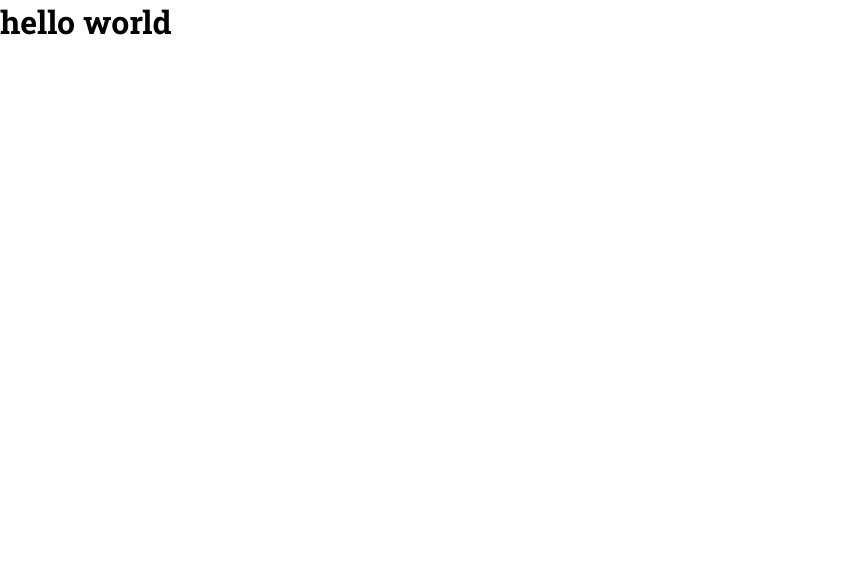
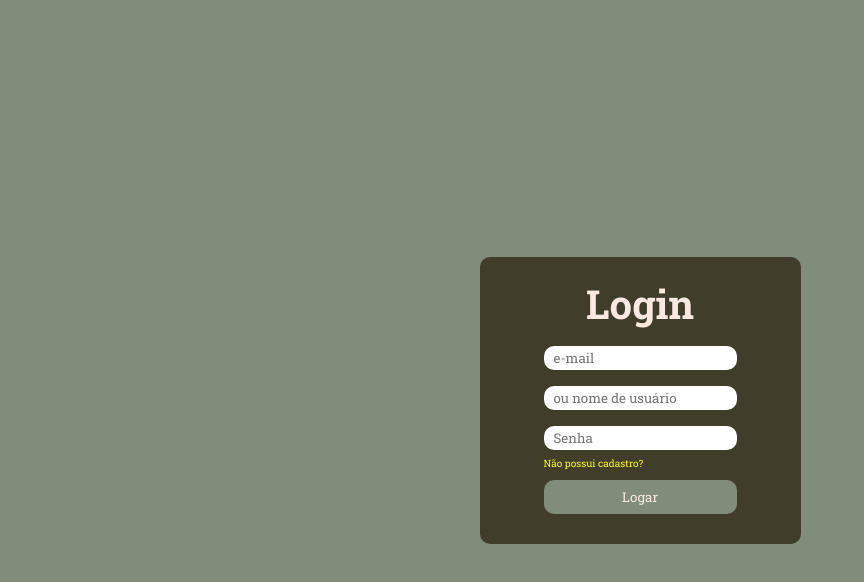
Before and after one commit to ssamapio3008/personal-blog-frontend, a React (Vite) app: page / in a window 1280 px wide. Shown: the top 582 px of the page, without its empty margins (0-864 px from the left). Built offline with nearby package versions, Linux system fonts and the light colour scheme.

Commit message:
useState addicted on values of login

```diff
--- a/src/components/Input/index.jsx
+++ b/src/components/Input/index.jsx
@@ -1,15 +1,11 @@
 import { Container } from "./style";
 
-export function Input({...rest}) {
-
+export function Input({onChange, ...rest}) {
     return(
-
         <Container>
-
-            <input {...rest} />
-
+            <input
+            onChange={onChange}
+            {...rest} />
         </Container>
-
     );
-
 }
--- a/src/hooks/AuthContext.jsx
+++ b/src/hooks/AuthContext.jsx
@@ -5,7 +5,7 @@ export const AuthContext = createContext({})
 
 const AuthProvider = ({children}) => {
 
-  const [data, setData] = useState({user : "name"})
+  const [data, setData] = useState({})
 
   const login = async({email, username,password}) => {
     try{
--- a/src/pages/login/index.jsx
+++ b/src/pages/login/index.jsx
@@ -4,8 +4,17 @@ import { Input } from "../../components/Input";
 import { Button } from "../../components/Button";
 import { Button_text } from "../../components/Button_text";
 import { Screen_log } from "../../components/Screen_log";
+import { useEffect, useState } from "react";
 
 export function Login() {
+
+  const [username, setUsername] = useState('')
+  const [password, setPassword] = useState('')
+  const [email, setEmail] = useState('')
+
+  useEffect(()=> {
+    console.log(username)
+  }, [username])
 
   return(
 
@@ -14,8 +23,20 @@ export function Login() {
       <Screen_log title='Login'>
 
 
-        <Input placeholder='Usuário' type='text' />
-        <Input placeholder='Senha' type='password' />
+        <Input
+        onChange = {e => setEmail(e.target.value)}
+        placeholder='e-mail'
+        type='text' />
+
+        <Input
+        onChange = {e => setUsername(e.target.value)}
+        placeholder='ou nome de usuário'
+        type='text' />
+
+        <Input
+        onChange={e => setPassword(e.target.value)}
+        placeholder='Senha'
+        type='password' />
 
         <Button_text title='Não possui cadastro?'/>
 
```
